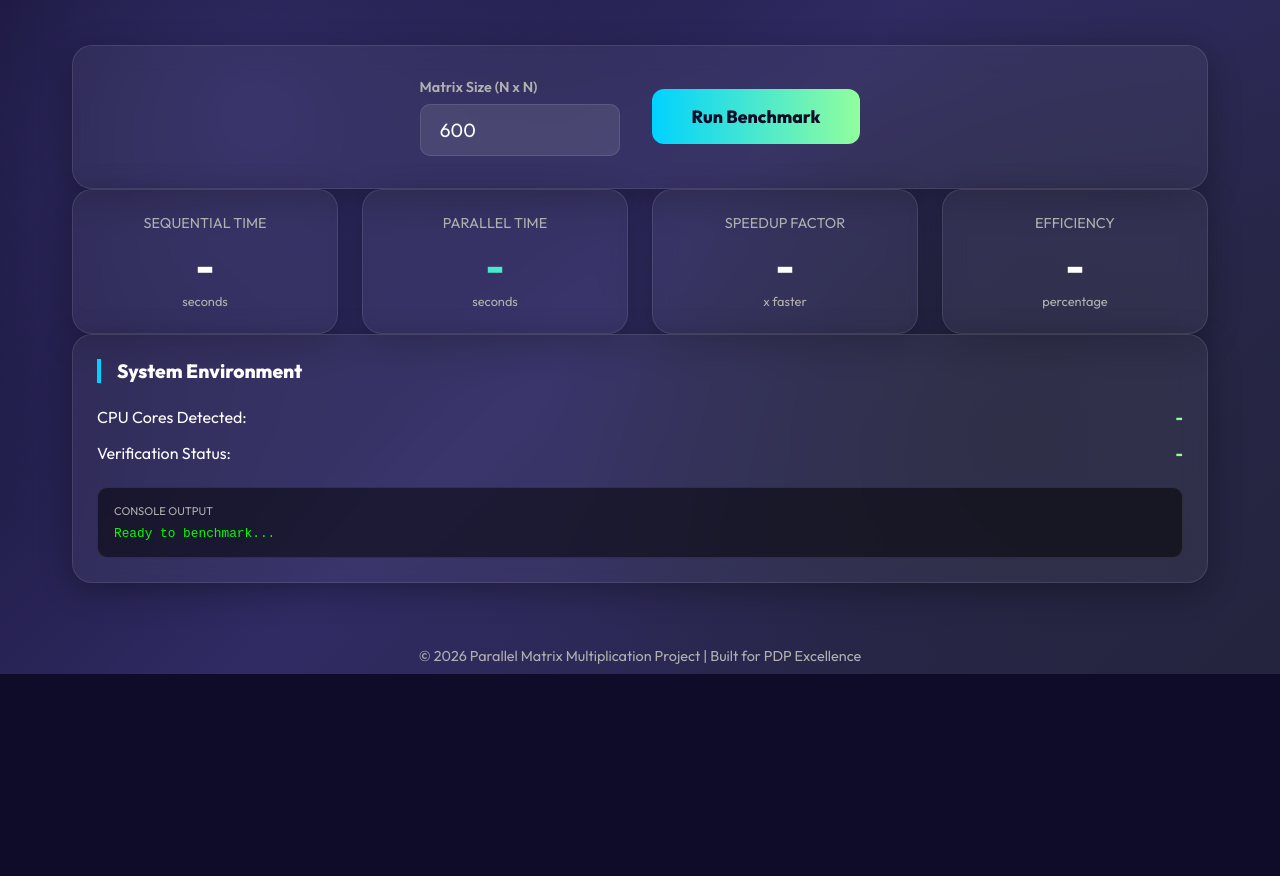
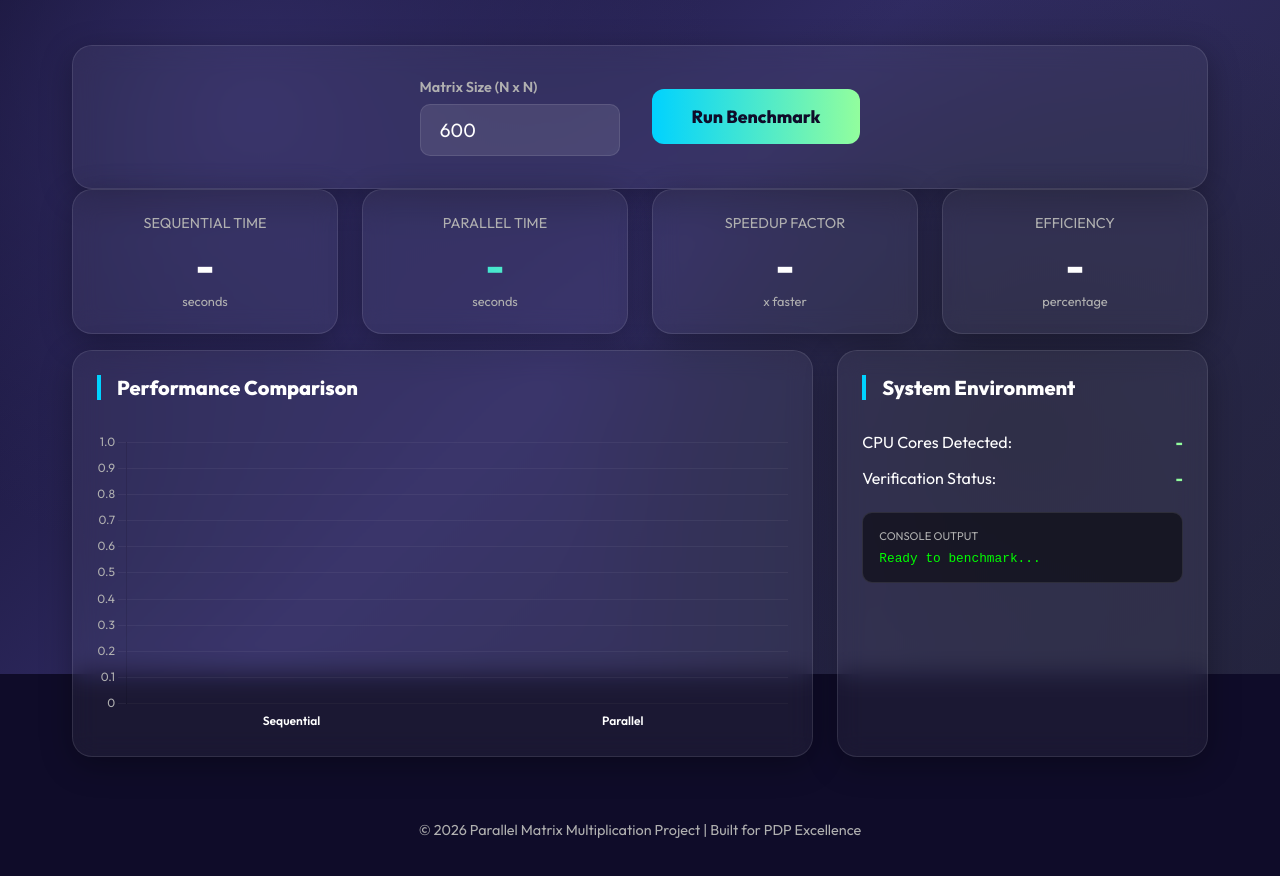
Before and after one commit to Ram-Nayak-16/pdp-project-dashboard, a website: page public/index.html in a window 1280 px wide. Shown: the part 126-1002 px from the top of the page. Before the commit the page ends 855 px from the top, so only its background shows below. Drawn offline with nearby package versions, Linux system fonts and the light colour scheme.

Commit message:
Add performance comparison graph to dashboard and update metrics representation

```diff
--- a/package.json
+++ b/package.json
@@ -6,7 +6,7 @@
   "scripts": {
     "start": "node server.js",
     "build": "g++ -O3 -fopenmp matrix_mul.cpp -o matrix_mul",
-    "build:win": "g++ -O3 matrix_mul.cpp -o matrix_mul.exe",
+    "build:win": "g++ -O3 -fopenmp matrix_mul.cpp -o matrix_mul.exe",
     "test": "echo \"Error: no test specified\" && exit 1"
   },
   "keywords": [
--- a/public/app.js
+++ b/public/app.js
@@ -9,6 +9,83 @@ document.addEventListener('DOMContentLoaded', () => {
     const verifyStatusEl = document.getElementById('verifyStatus');
     const rawOutputEl = document.getElementById('rawOutput');
     const btnLoader = document.getElementById('btnLoader');
+    const perfChartCtx = document.getElementById('perfChart').getContext('2d');
+    let perfChart;
+
+    const initChart = () => {
+        perfChart = new Chart(perfChartCtx, {
+            type: 'bar',
+            data: {
+                labels: ['Sequential', 'Parallel'],
+                datasets: [{
+                    label: 'Execution Time (seconds)',
+                    data: [0, 0],
+                    backgroundColor: [
+                        'rgba(0, 210, 255, 0.4)',
+                        'rgba(146, 254, 157, 0.4)'
+                    ],
+                    borderColor: [
+                        '#00d2ff',
+                        '#92fe9d'
+                    ],
+                    borderWidth: 2,
+                    borderRadius: 8,
+                    barPercentage: 0.6
+                }]
+            },
+            options: {
+                responsive: true,
+                maintainAspectRatio: false,
+                plugins: {
+                    legend: {
+                        display: false
+                    },
+                    tooltip: {
+                        backgroundColor: 'rgba(15, 12, 41, 0.9)',
+                        titleFont: { family: 'Outfit', size: 14 },
+                        bodyFont: { family: 'Outfit', size: 13 },
+                        padding: 12,
+                        borderColor: 'rgba(255, 255, 255, 0.1)',
+                        borderWidth: 1
+                    }
+                },
+                scales: {
+                    y: {
+                        beginAtZero: true,
+                        grid: {
+                            color: 'rgba(255, 255, 255, 0.05)',
+                            drawBorder: false
+                        },
+                        ticks: {
+                            color: '#b0b0b0',
+                            font: { family: 'Outfit' }
+                        }
+                    },
+                    x: {
+                        grid: {
+                            display: false
+                        },
+                        ticks: {
+                            color: '#ffffff',
+                            font: { family: 'Outfit', weight: '600' }
+                        }
+                    }
+                },
+                animation: {
+                    duration: 1500,
+                    easing: 'easeOutQuart'
+                }
+            }
+        });
+    };
+
+    const updateChart = (seqTime, parTime) => {
+        if (!perfChart) return;
+        perfChart.data.datasets[0].data = [seqTime, parTime];
+        perfChart.update();
+    };
+
+    initChart();
 
     const runBenchmark = async () => {
         const size = matrixSizeInput.value;
@@ -36,6 +113,9 @@ document.addEventListener('DOMContentLoaded', () => {
             animateValue(parTimeEl, data.parallelTime, 's');
             animateValue(speedupEl, data.speedup, 'x');
             animateValue(efficiencyEl, data.efficiency, '%');
+
+            // Update Graph
+            updateChart(data.sequentialTime, data.parallelTime);
 
             coreCountEl.textContent = data.cores;
             verifyStatusEl.textContent = data.verified ? '✅ SUCCESS' : '❌ FAILED';
--- a/public/index.html
+++ b/public/index.html
@@ -6,6 +6,7 @@
     <title>Parallel Matrix Multiplier Dashboard</title>
     <link rel="stylesheet" href="style.css">
     <link href="https://fonts.googleapis.com/css2?family=Outfit:wght@300;400;600;800&display=swap" rel="stylesheet">
+    <script src="https://cdn.jsdelivr.net/npm/chart.js"></script>
 </head>
 <body>
     <div class="glass-background"></div>
@@ -50,8 +51,15 @@
                 </div>
             </section>
 
-            <section class="visuals-single">
-                <div class="info-container glass-card">
+            <section class="visuals-grid">
+                <div class="chart-container glass-card animate-up" style="--delay: 0.5s">
+                    <h3>Performance Comparison</h3>
+                    <div class="canvas-wrapper">
+                        <canvas id="perfChart"></canvas>
+                    </div>
+                </div>
+
+                <div class="info-container glass-card animate-up" style="--delay: 0.6s">
                     <h3>System Environment</h3>
                     <div class="info-item">
                         <span>CPU Cores Detected:</span>
--- a/public/style.css
+++ b/public/style.css
@@ -184,13 +184,22 @@ input:focus {
     display: grid;
     grid-template-columns: 2fr 1fr;
     gap: 1.5rem;
+    margin-top: 1rem;
 }
 
 .chart-container h3, .info-container h3 {
-    margin-bottom: 1.5rem;
-    font-size: 1.2rem;
+    margin-bottom: 2rem;
+    font-size: 1.25rem;
     border-left: 4px solid var(--primary);
     padding-left: 1rem;
+    color: var(--text-primary);
+}
+
+.canvas-wrapper {
+    position: relative;
+    height: 300px;
+    width: 100%;
+    margin-top: 1rem;
 }
 
 .info-item {
```
Also changed, not shown: 1 other file.
